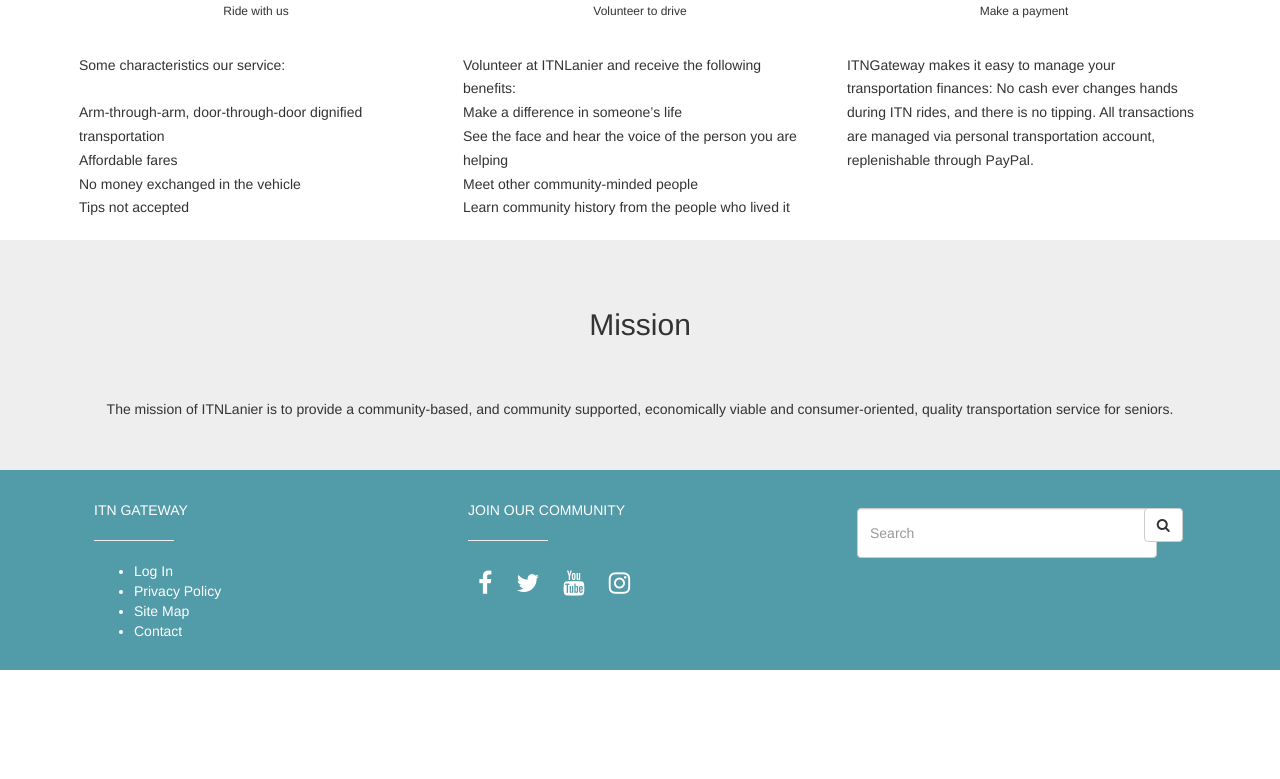
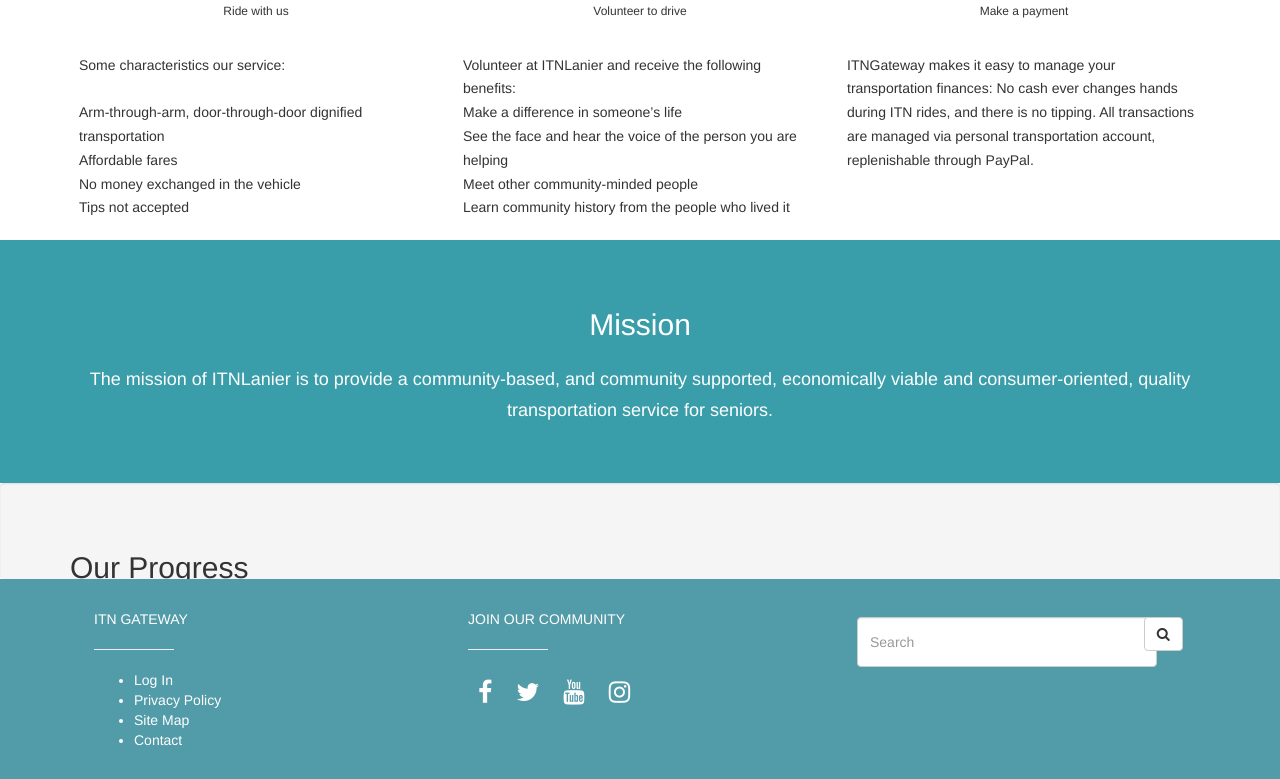
Before and after one commit to samguergen/ITNLanier, a PHP site: page / in a window 1280 px wide. Shown: the part 521-1300 px from the top of the page. Before the commit the page ends 1191 px from the top, so only its background shows below. Run offline with PHP 8.4, Linux system fonts and the light colour scheme; some libraries are stand-ins or nearby versions.

Commit message:
attempt at bigger div

```diff
--- a/css/index.css
+++ b/css/index.css
@@ -146,10 +146,24 @@
 
 .homepage .mission {
   text-align: center;
+  background-color: #399eaa;
+  color: white;
 }
 
 .homepage .mission h2 {
-  margin-bottom: 5%;
+  margin-bottom: 2%;
+}
+
+.homepage .mission h4 {
+  line-height: 1.7;
+}
+
+.homepage .progress {
+  /*overflow: auto;*/
+}
+
+.homepage .progress .progress-steps{
+  text-align: center;
 }
 
 #footer {
--- a/index.html
+++ b/index.html
@@ -139,16 +139,39 @@
           </div>
         </div>
       </div>
-    </div>
+    </div><!--FEATURES-->
 
     <div class="jumbotron section mission">
       <div class="container">
         <h2>Mission</h2>
-        The mission of ITNLanier is to provide a community-based, and community supported, economically viable and consumer-oriented, quality transportation service for seniors.
+        <h4>The mission of ITNLanier is to provide a community-based, and community supported, economically viable and consumer-oriented, quality transportation service for seniors.</h4>
       </div>
-    </div>
+    </div><!--MISSION-->
 
-  </div>
+    <div class="jumbotron section progress">
+      <div class="container">
+        <h2>Our Progress</h2>
+        <!-- <div class="row"> -->
+          <div class="col-sm-4">
+            45,573<br>
+            Rides given
+          </div>
+          <div class="col-sm-4">
+            258,366 <br>
+            Miles driven
+          </div>
+          <div class="col-sm-4">
+            443<br>
+            Rider
+          </div>
+        <!-- </div> -->
+        <!--ROW-->
+
+      </div><!--CONTAINER-->
+    </div><!-- PROGRESS-->
+
+
+  </div><!--MAIN-->
 
   <div id="footer">
     <div class="container">
```
